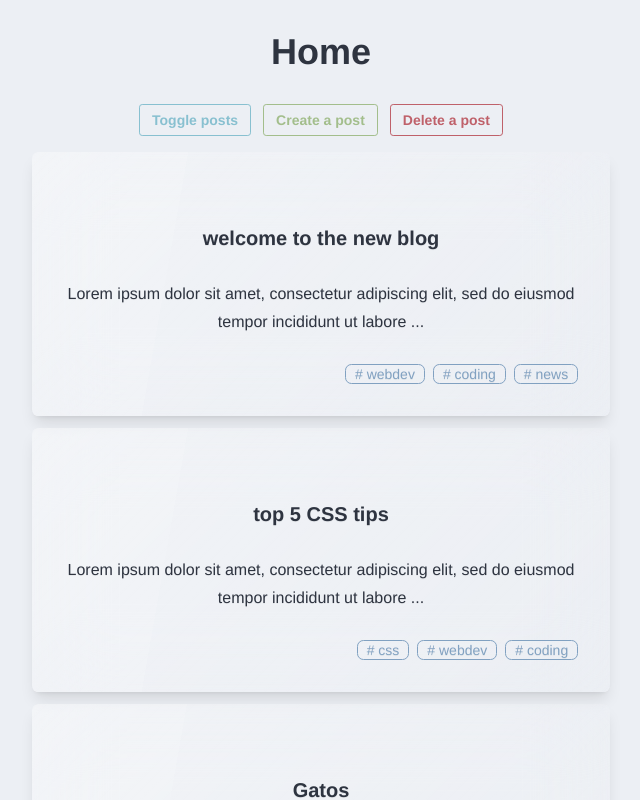
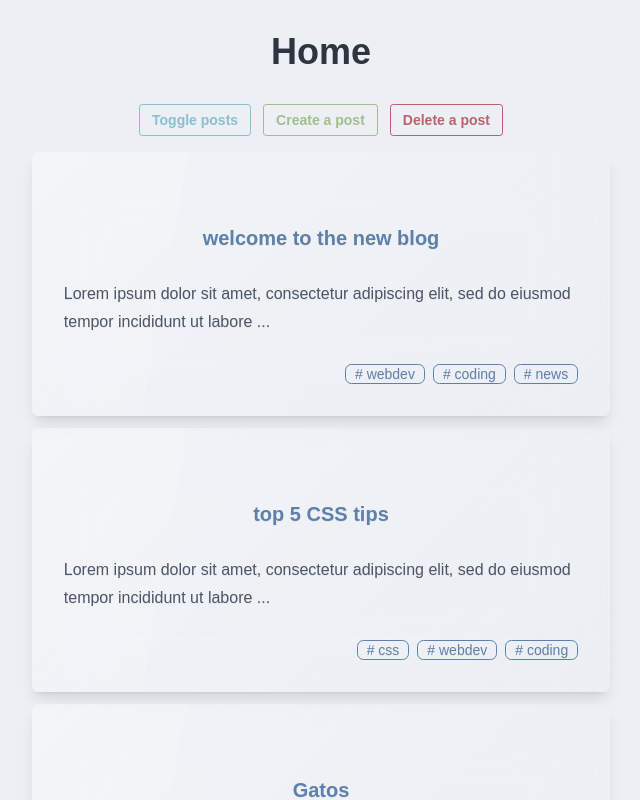
Before and after one commit to fpcoutinho/planner, a Vue app: page / in a window 1280 px wide. Shown: the top 800 px of the page, without its empty margins (319-959 px from the left). Built offline with nearby package versions, Linux system fonts and the light colour scheme; data requests are answered from the project's data file.

Commit message:
installed source sans 3 font

```diff
--- a/package.json
+++ b/package.json
@@ -9,6 +9,7 @@
     "lint": "eslint . --ext .vue,.js,.jsx,.cjs,.mjs --fix --ignore-path .gitignore"
   },
   "dependencies": {
+    "@fontsource-variable/source-sans-3": "^5.0.18",
     "json-server": "^0.17.4",
     "vue": "^3.3.4",
     "vue-router": "^4.2.5"
--- a/src/App.vue
+++ b/src/App.vue
@@ -6,11 +6,9 @@
 
 <style>
 #app {
-  font-family: Avenir, Helvetica, Arial, sans-serif;
   -webkit-font-smoothing: antialiased;
   -moz-osx-font-smoothing: grayscale;
-  text-align: center;
-  color: #2c3e50;
+  font-family: 'Source Sans 3 Variable', sans-serif;
   min-width: 100vw;
   min-height: 100vh;
   display: flex;
--- a/src/components/SinglePost.vue
+++ b/src/components/SinglePost.vue
@@ -1,10 +1,10 @@
 <template>
   <div class="post card glass shadow-lg hover:shadow-xl">
     <div class="card-body">
-      <h2 class="card-title justify-center">{{ props.post.title }}</h2>
-      <p>{{ snippet }}</p>
+      <h2 class="card-title justify-center text-primary">{{ props.post.title }}</h2>
+      <p class="text-neutral">{{ snippet }}</p>
       <div class="card-actions justify-end">
-        <span class="badge badge-secondary badge-outline" v-for="tag in post.tags" :key="tag"># {{ tag }}</span>
+        <span class="badge badge-primary badge-outline" v-for="tag in post.tags" :key="tag"># {{ tag }}</span>
       </div>
     </div>
   </div>
--- a/src/main.js
+++ b/src/main.js
@@ -1,6 +1,8 @@
 import { createApp } from 'vue'
 import App from './App.vue'
 import router from './router'
+
+import '@fontsource-variable/source-sans-3';
 import './assets/main.css'
 
 const app = createApp(App)
```
Also changed, not shown: 1 other file (tests, documents, lock files or other folders).
